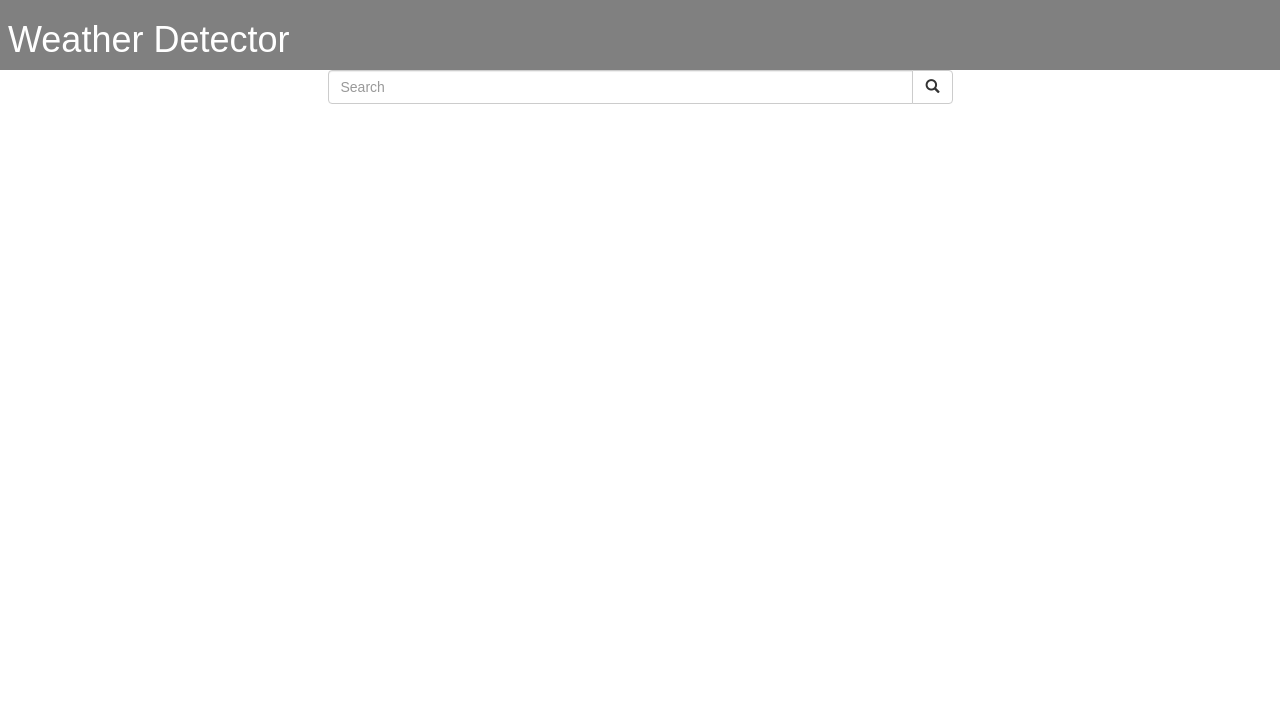
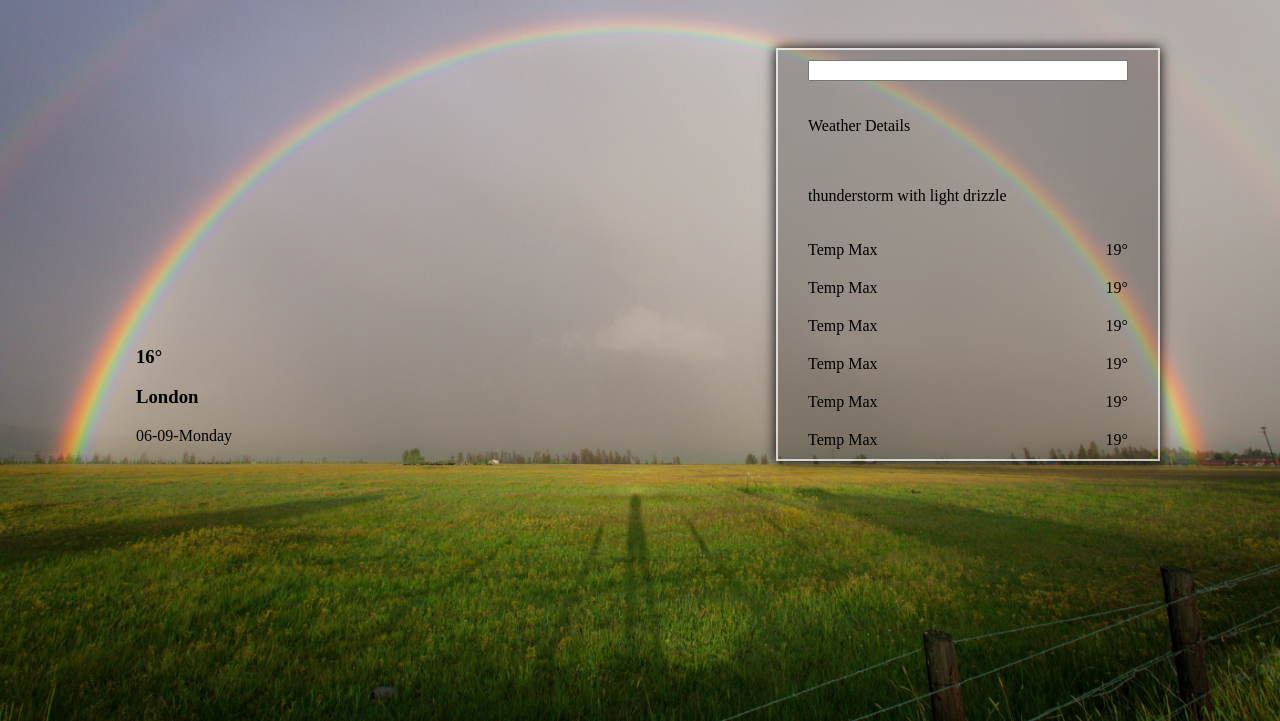
Before and after one commit to eziraa/Weather-App, a Django app: page / in a window 1280 px wide. Shown: the top 721 px of the page. Run offline with Django 5.2, Linux system fonts and the light colour scheme; some libraries are stand-ins or nearby versions.

Commit message:
changing  the template to make it more nice ui

```diff
--- /dev/null
+++ b/weatherapp/templates/inde.html
@@ -0,0 +1,91 @@
+{% load static %}
+<!DOCTYPE html>
+<html lang="en">
+<head>
+    <meta charset="UTF-8">
+    <meta name="viewport" content="width=device-width, initial-scale=1.0">
+    <title>Today's weather</title>
+    <style>
+        body{
+            height: 100%;
+            width: 100%;
+            background-image: url("{% static 'images/bg.jpg' %} ");
+            background-repeat: no-repeat;
+            background-size: cover;
+            background-attachment: scroll;
+            padding-top: 20px;
+        }
+        .container{
+            display: flex;
+            flex-direction: row;
+            justify-content: space-between;
+            padding: 20px 10vw;
+        }
+        .contry-weather-data{
+            align-self: flex-end;
+        }
+
+        .search-container{
+            display: flex;
+            flex-direction: column;
+            gap: 20px;
+            border: 2px rgba(255, 255, 255, 0.712) solid;
+            padding: 10px 30px;
+            box-shadow: 0 0 12px black;
+            background-color: rgba(0, 0, 0, 0.221);
+            width: 25vw;
+        }
+        .temp-max{
+            display: flex;
+            flex-direction: row;
+            justify-content: space-between;
+        }
+    </style>
+</head>
+<body>
+    <div class="container">
+        <div class="contry-weather-data">
+            <h3 class="country-temp">16°</h3>
+            <div class="country-info">
+                <h3>London</h3>
+                <p>06-09-Monday</p>
+            </div>
+        </div>
+        <div class="search-container">
+            <input type="tel" name="" id="">
+            <p>Weather Details</p>
+            <p>thunderstorm with light drizzle</p>
+            <div class="temp-max">
+                <span class="title">Temp Max</span>
+                <span class="value">19°</span>
+
+            </div>
+            <div class="temp-max">
+                <span class="title">Temp Max</span>
+                <span class="value">19°</span>
+
+            </div>
+            <div class="temp-max">
+                <span class="title">Temp Max</span>
+                <span class="value">19°</span>
+
+            </div>
+            <div class="temp-max">
+                <span class="title">Temp Max</span>
+                <span class="value">19°</span>
+
+            </div>
+            <div class="temp-max">
+                <span class="title">Temp Max</span>
+                <span class="value">19°</span>
+
+            </div>
+            <div class="temp-max">
+                <span class="title">Temp Max</span>
+                <span class="value">19°</span>
+
+            </div>
+        </div>
+    </div>
+</body>
+</html>
--- a/weatherapp/templates/index.html
+++ b/weatherapp/templates/index.html
@@ -32,7 +32,20 @@
           </button>
         </div>
         <form>
+            <p>{{data}}</p>
   </center>
+  <div class="row">
+    {% if data.country_code %}
+    <div class="col-md-6 col-md-offset-3">
+      <h1>{{city}}</h1>
+      <h3>country code : {{data.country_code}}</h1>
+        <h5>coordinate : {{data.coordinate}}</h5>
+        <h5>temp : {{data.temp}}</h5>
+        <h5>pressure : {{data.pressure}} </h5>
+        <h5>humidity : {{data.humidity}}</h5>
+    </div>
+    {% endif %}
+  </div>
   <footer>
     <p>&copy; 2024 by <span class="author">Ezira Tigab</span> Weather App</p>
   </footer>
--- a/weatherapp/weather/views.py
+++ b/weatherapp/weather/views.py
@@ -1,8 +1,13 @@
 from django.shortcuts import render
 import urllib.request
+import json
 # Create your views here.
 
 
 def index(request):
-
-    return render(request, 'index.html')
+    # if request.method == 'POST':
+    #     city = request.POST['city']
+    #     res = urllib.request.urlopen('http://api.openweathermap.org/data/2.5/weather?q=' +
+    #                                  city+'&appid=cb771e45ac79a4e8e2205c0ce66ff633').read()
+    #     json_data = json.loads(res)
+    return render(request, 'inde.html')
```
Also changed, not shown: weatherapp/static/images/bg.jpg (added).
